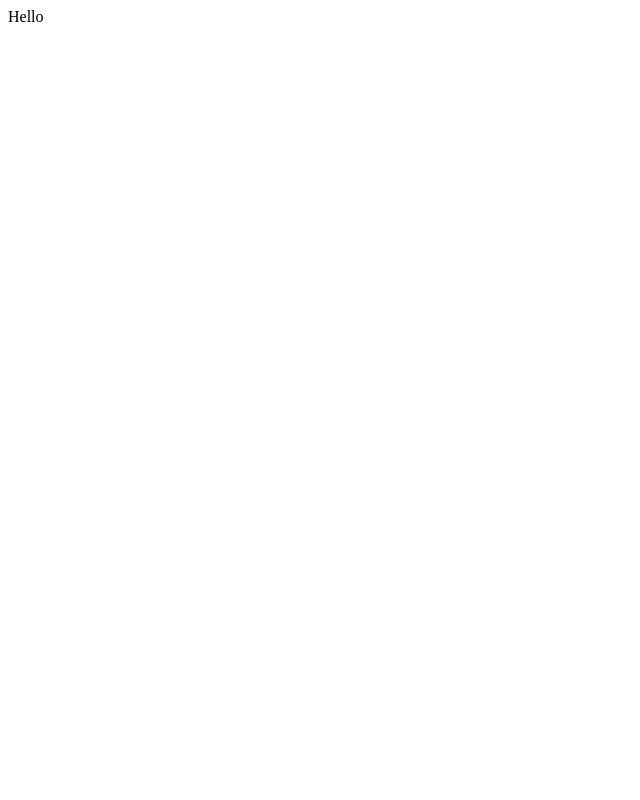
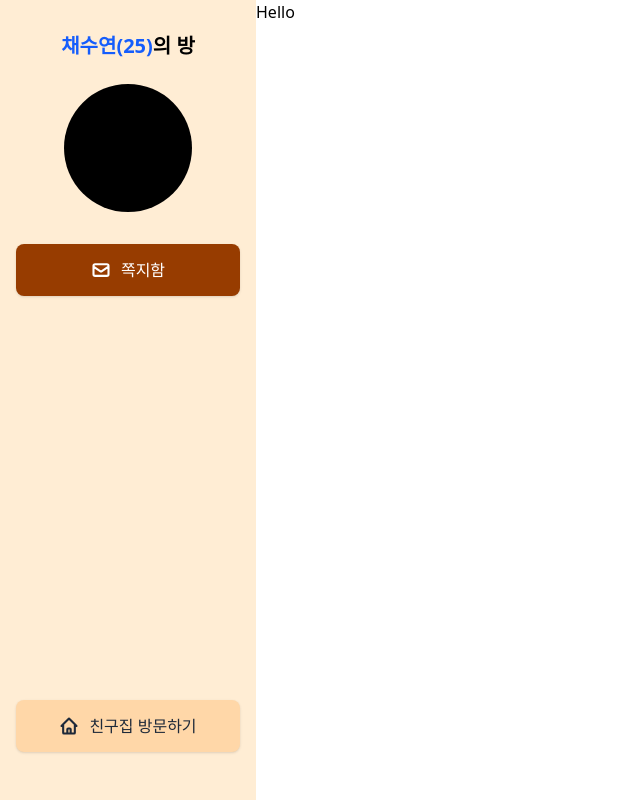
Before and after one commit to gsainfoteam/GISTree, a React app in the folder frontend/: page / in a window 1280 px wide. Shown: the whole page, without its empty margins (0-640 px from the left). Built offline with nearby package versions, Linux system fonts and the light colour scheme; the HTML template or start-up script is replaced by a standard one.

Commit message:
feat: enhance layout with Sidebar

```diff
--- /dev/null
+++ b/frontend/src/components/Sidebar.tsx
@@ -0,0 +1,65 @@
+export default function Sidebar() {
+  // 임시 사용자 데이터 (나중에 실제 데이터로 교체)
+  const userName = "채수연";
+  const userAge = 25;
+
+  return (
+    <div className="w-64 h-screen bg-orange-100 flex flex-col items-center py-8 px-4">
+      {/* 사용자 정보 섹션 */}
+      <div className="w-full flex flex-col items-center mb-8">
+        {/* 사용자 이름 및 나이 */}
+        <h2 className="text-xl font-bold mb-6 text-center">
+          <span className="text-blue-600">{userName}({userAge})</span>
+          <span className="text-black">의 방</span>
+        </h2>
+
+        {/* 프로필 이미지 - 큰 검은 원 */}
+        <div className="w-32 h-32 rounded-full bg-black flex items-center justify-center">
+          {/* 프로필 이미지가 있으면 여기에 표시 */}
+        </div>
+      </div>
+
+      {/* 쪽지함 버튼 - 어두운 갈색/앰버 */}
+      <button className="w-full bg-amber-800 hover:bg-amber-900 text-white font-medium py-3.5 px-4 rounded-lg mb-4 flex items-center justify-center gap-2.5 transition-colors shadow-sm">
+        {/* 봉투/쪽지 아이콘 */}
+        <svg
+          xmlns="http://www.w3.org/2000/svg"
+          className="h-5 w-5"
+          fill="none"
+          viewBox="0 0 24 24"
+          stroke="currentColor"
+          strokeWidth={2.5}
+        >
+          <path
+            strokeLinecap="round"
+            strokeLinejoin="round"
+            d="M3 8l7.89 5.26a2 2 0 002.22 0L21 8M5 19h14a2 2 0 002-2V7a2 2 0 00-2-2H5a2 2 0 00-2 2v10a2 2 0 002 2z"
+          />
+        </svg>
+        <span>쪽지함</span>
+      </button>
+
+      {/* 하단 친구집 방문하기 버튼 */}
+      <div className="mt-auto w-full pb-4">
+        <button className="w-full bg-orange-200 hover:bg-orange-300 text-gray-800 font-medium py-3.5 px-4 rounded-lg flex items-center justify-center gap-2.5 transition-colors shadow-sm">
+          {/* 집 아이콘 */}
+          <svg
+            xmlns="http://www.w3.org/2000/svg"
+            className="h-5 w-5"
+            fill="none"
+            viewBox="0 0 24 24"
+            stroke="currentColor"
+            strokeWidth={2.5}
+          >
+            <path
+              strokeLinecap="round"
+              strokeLinejoin="round"
+              d="M3 12l2-2m0 0l7-7 7 7M5 10v10a1 1 0 001 1h3m10-11l2 2m-2-2v10a1 1 0 01-1 1h-3m-6 0a1 1 0 001-1v-4a1 1 0 011-1h2a1 1 0 011 1v4a1 1 0 001 1m-6 0h6"
+            />
+          </svg>
+          <span>친구집 방문하기</span>
+        </button>
+      </div>
+    </div>
+  );
+}
--- a/frontend/src/main.tsx
+++ b/frontend/src/main.tsx
@@ -1,6 +1,7 @@
 import { StrictMode } from 'react'
 import ReactDOM from 'react-dom/client'
 import { RouterProvider, createRouter } from '@tanstack/react-router'
+import './index.css'
 
 // routeTree 자동 생성 파일 import
 import { routeTree } from './routeTree.gen'
--- a/frontend/src/routes/__root.tsx
+++ b/frontend/src/routes/__root.tsx
@@ -1,5 +1,14 @@
+//공통 레이아웃
 import { createRootRoute, Outlet } from '@tanstack/react-router'
+import Sidebar from '../components/Sidebar'
 
 export const Route = createRootRoute({
-  component: () => <Outlet />,
+  component: () => (
+    <div className="flex h-screen w-full"> {/*flex 가로로 배치*/}
+      <Sidebar />
+      <main className="flex-1 bg-white"> {/*flex-1 남은 화면 전부 차지*/}
+        <Outlet /> {/*Outlet Router의 자리표시자. 현재 URL 페이지를 이 자리에 렌더링. /mypage면 routes/mypage.tsx의 컴포넌트가 여기 렌더링.*/}
+      </main>
+    </div>
+  ),
 })
--- a/frontend/src/routes/about.tsx
+++ b/frontend/src/routes/about.tsx
@@ -1,3 +1,4 @@
+// /about 경로에서 보여줄 페이지.
 import { createFileRoute } from '@tanstack/react-router'
 
 export const Route = createFileRoute('/about')({
```
